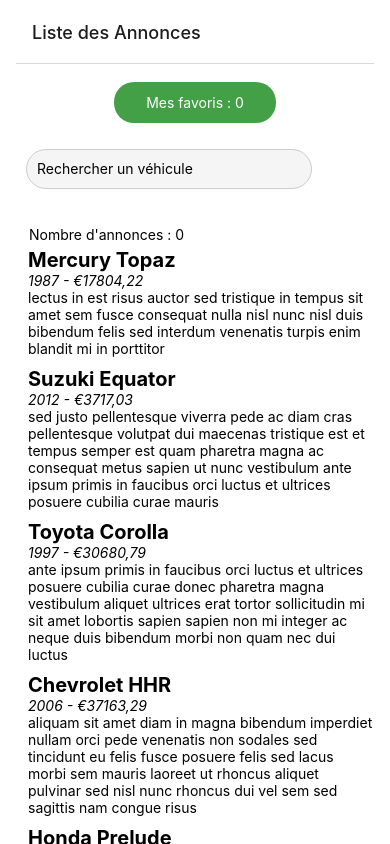
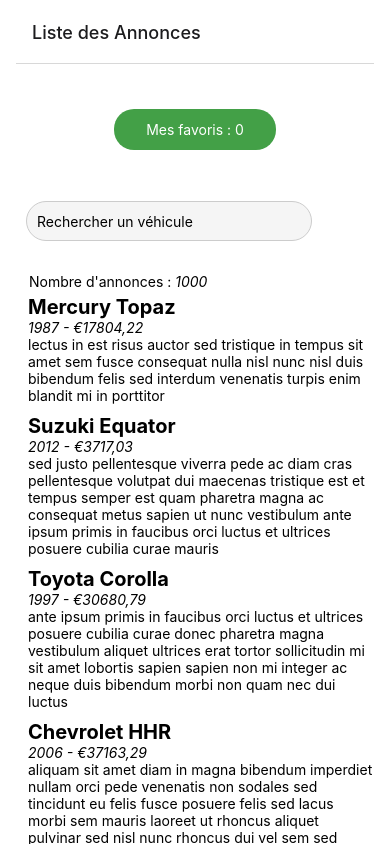
Before and after one commit to GaetanKorpys/gaetanDevMobTp, a React Native app: screen /Search in a window 390 px wide. Built offline with nearby package versions, Linux system fonts and the light colour scheme.

Commit message:
Update Search

```diff
--- a/components/ListOfAnnouncement.tsx
+++ b/components/ListOfAnnouncement.tsx
@@ -6,8 +6,8 @@
 import ListItemAnnouncement from "./ListItemAnnouncement";
 
 interface ListOfAnnouncementProps {
-  navigateAnnouncementDetails: (id: string) => void
-  input: string
+  navigateAnnouncementDetails: (id: string) => void;
+  input: string;
   onUpdateCarNumber: (count: number) => void;
 }
 
@@ -18,6 +18,8 @@
   const [isLoading, setIsLoading] = useState<boolean>(true);
   const [isError, setIsError] = useState<boolean>(false);
   const [announcements, setAnnouncements] = useState<Array<Announcement>>([]);
+  const [announcementsCopy, setAnnouncementsCopy] = useState<Array<Announcement>>([]);
+
 
   function searchCarFromInput(input: string): void {
     const filteredAnnouncements = announcements.filter((announcement) =>
@@ -29,11 +31,13 @@
     setAnnouncements(filteredAnnouncements);
   }
 
-  async function fetchMovie(): Promise<void> {
+  async function fetchAnnouncement(): Promise<void> {
     try {
       const announcements = await getAnnouncements();
       setAnnouncements(announcements);
       setIsLoading(false);
+
+      onUpdateCarNumber(announcements.length);
     } catch (error) {
       // TODO error handling
       setIsError(true)
@@ -41,10 +45,12 @@
   }
 
   useEffect(() => {
-    void fetchMovie()
+    void fetchAnnouncement()
+    setAnnouncementsCopy(announcements);
   }, [])
 
   useEffect(() => {
+    console.log("Liste : " + input)
     searchCarFromInput(input);
   }, [input]);
 
--- a/screens/SearchScreen.tsx
+++ b/screens/SearchScreen.tsx
@@ -22,7 +22,9 @@
    };
 
    const handleSearchChange = (text: string) => {
+      console.log("changement recherche" + text)
       setSearchValue(text);
+      console.log("Search Value : " + searchValue)
    };
 
    return (
@@ -39,9 +41,10 @@
             />
          </View>
          <View style={styles.rowThree}>
-            <Text style={{marginLeft: 13, marginBottom: 5}}>Nombre d'annonces : {carNumber} </Text>
+            <Text style={{marginLeft: 13, marginBottom: 5}}>Nombre d'annonces : <Text style={{fontStyle: 'italic'}}>{carNumber}</Text></Text>
             <ListOfAnnouncement navigateAnnouncementDetails={navigateAnnouncementDetails} input={searchValue} onUpdateCarNumber={(count) => setCarNumber(count)}/>
          </View>
+
       </View>
    );
 }
@@ -54,7 +57,7 @@
       marginTop: 8
    },
    rowOne: {
-      flex: 1,
+      flex: 2,
       justifyContent: "center",
       alignItems: "center",
    },
```
